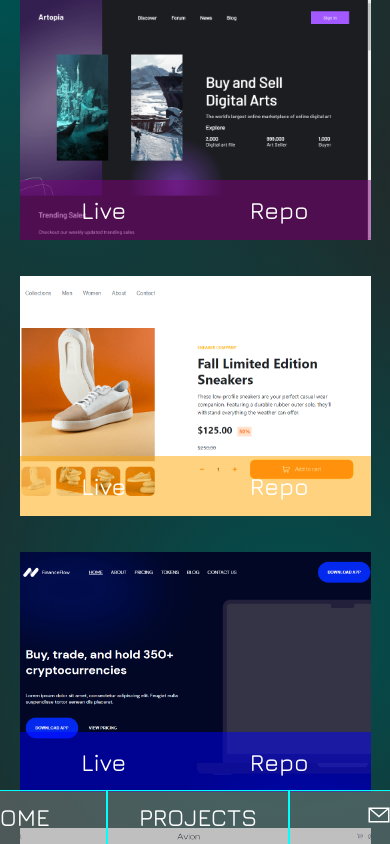
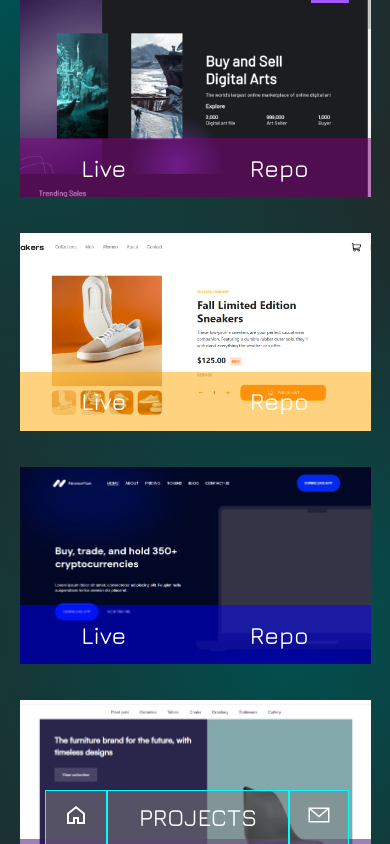
Before and after one commit to gkartsivadze/portfolio_GK, a React (Vite) app: page /projects in a window 390 px wide. Built offline with nearby package versions, Linux system fonts and the light colour scheme.

Commit message:
Improved responsivness. Improved transitions

```diff
--- a/src/components/Navigation.jsx
+++ b/src/components/Navigation.jsx
@@ -1,12 +1,31 @@
 import React from "react"
 
-import { Link } from "react-router-dom"
+import { Link, useNavigate } from "react-router-dom"
 
 export default function Navigation({ setContactForm }) {
+  const navigate = useNavigate();
+
+  function handleClick(e, link) {
+    e.preventDefault()
+    switch(link) {
+      case 0:
+        document.getElementById("projects_section").classList.add("hide");
+        setTimeout(() => {
+          navigate("/")
+        }, 300)
+        break;
+      case 1:
+        document.getElementById("welcome_section").classList.add("hide");
+        setTimeout(() => {
+          navigate("/projects")
+        }, 300)
+        break;
+    }
+  }
     return (
         <nav id="navigation">
-          <Link to="/">HOME</Link>
-          <Link to="/projects">PROJECTS</Link>
+          <Link onClick={(e) => handleClick(e, 0)} to="/"><svg xmlns="http://www.w3.org/2000/svg" fill="white" viewBox="0 0 512 512" xmlns:v="https://vecta.io/nano"><path fillRule="evenodd" d="M256 64l192 153.6V448H277.333V341.333h-42.667V448H64V217.6L256 64zm0 53.333L106.667 234.667v170.667H192V298.667h128v106.667h85.333V234.667L256 117.333z"/></svg></Link>
+          <Link onClick={(e) => handleClick(e, 1)} to="/projects">PROJECTS</Link>
           <button onClick={(() => setContactForm(true))}>
           <svg xmlns="http://www.w3.org/2000/svg" viewBox="0 0 32 32" fill="none" stroke="white" strokeWidth="2" strokeMiterlimit="10" xmlns:v="https://vecta.io/nano"><path d="M3 7h26v18H3z"/><path d="M29 7L16 18 3 7"/></svg>
           </button>
--- a/src/index.scss
+++ b/src/index.scss
@@ -50,7 +50,7 @@ section {
 nav {
   position: fixed;
   bottom: 0;
-  left: calc(50% - 22.5rem);
+  left: calc(50% - 12.5rem);
 
   z-index: 10;
   display: flex;
@@ -60,9 +60,17 @@ nav {
     display: block;
   }
 
-  button svg {
+  svg {
     width: 2rem;
     height: 2rem;
+  }
+
+  a:nth-of-type(1), button {
+    width: 5rem;
+  }
+
+  a:nth-of-type(2) {
+    width: 15rem;
   }
 
   button,
@@ -76,7 +84,6 @@ nav {
 
 
     font-size: 2rem;
-    width: 15rem;
     padding-block: 1rem;
     text-align: center;
 
@@ -120,12 +127,14 @@ main {
 
   transition: 0.3s;
 
-  animation: welcomeShow 0.5s forwards;
+  animation: welcomeShow 0.3s forwards;
 
   display: flex;
   justify-content: space-between;
   flex-direction: column;
-
+  &.hide {
+    animation: welcomeHide 0.3s forwards;
+  }
   .horizontal_line {
     height: 10px;
     background-color: var(--cyan);
@@ -183,13 +192,23 @@ main {
 
 @keyframes welcomeShow {
   0% {
-    display: block;
     transform: translateY(-100%);
   }
 
   100% {
     opacity: 1;
     transform: translate(0%);
+  }
+}
+
+@keyframes welcomeHide {
+  0% {
+    opacity: 1;
+    transform: translate(0%);
+  }
+
+  100% {
+    transform: translateY(-100%);
   }
 }
 
@@ -235,16 +254,21 @@ main {
   overflow: hidden;
 
   animation: projectsShow 0.5s forwards;
+  transition: opacity 0.3s;
+  &.hide {
+    animation: projectsHide 0.3s forwards;
+  }
 }
 
 @keyframes projectsShow {
-  from {
-    transform: translateY(100%)
-  }
+  from {opacity: 0;}
 
-  to {
-    transform: translateY(0%)
-  }
+  to {opacity: 1;}
+}
+@keyframes projectsHide {
+  from {opacity: 1;}
+
+  to {opacity: 0;}
 }
 
 .projects_wrapper {
@@ -263,7 +287,7 @@ main {
 
 
   div {
-
+    display: flex;
     &:hover {
       box-shadow: inset 0 0 3rem rgba(255, 255, 255, 0.4);
     }
@@ -441,8 +465,10 @@ main {
 }
 
 #contact_section {
+  position: absolute;
   inset: 0;
   z-index: 10;
+
 
   display: flex;
   align-items: center;
@@ -667,13 +693,13 @@ main {
     .project_box {
       transition: 0.5s;
       width: 90%;
-      height: 20rem;
+      aspect-ratio: 16 / 9;
 
       display: flex;
       align-items: end;
       a {
         opacity: 1;
-        height: 5rem;
+        height: 30%;
         background-color: var(--project-color);
         &:hover {
           animation: none;
```
